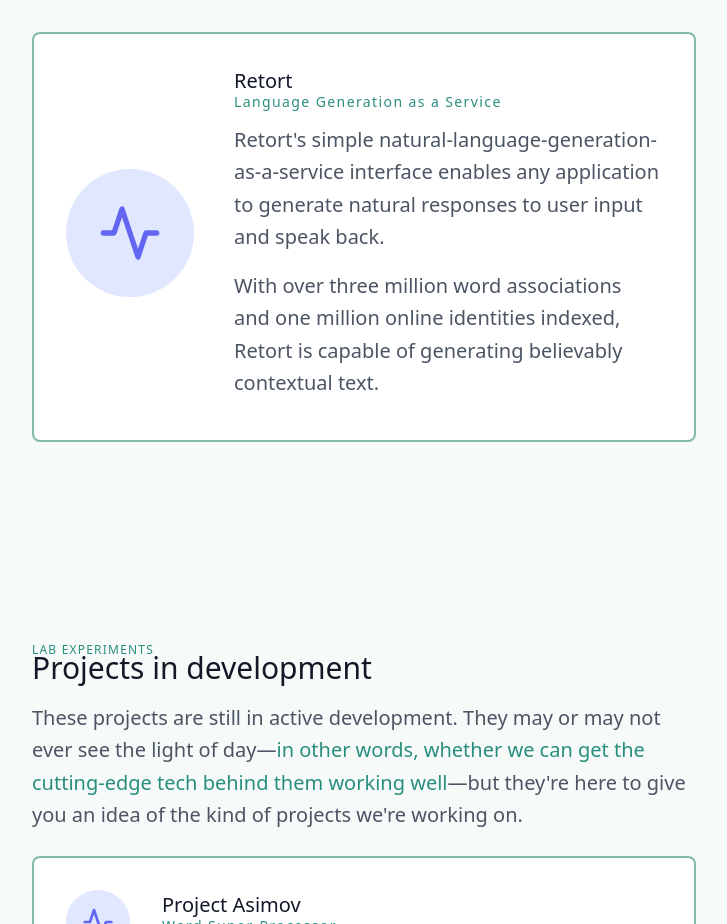
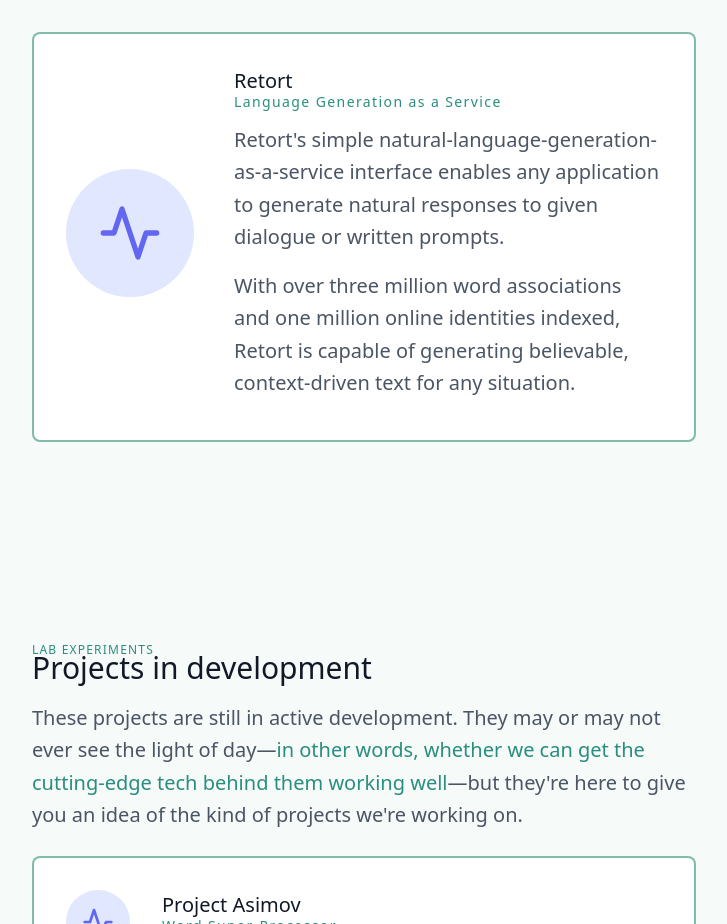
Before and after one commit to indentlabs/indentlabs.github.io, a plain HTML site: page index.html in a window 1280 px wide. Shown: the part 3480-4404 px from the top of the page, without its empty margins (436-1163 px from the left). Drawn offline with nearby package versions, Linux system fonts and the light colour scheme.

Commit message:
verbiage

```diff
--- a/index.html
+++ b/index.html
@@ -229,11 +229,11 @@
                 </h2>
                 <p class="leading-relaxed mb-4">
                   Retort's simple natural-language-generation-as-a-service interface enables any application
-                  to generate natural responses to user input and speak back.
+                  to generate natural responses to given dialogue or written prompts.
                 </p>
                 <p class="leading-relaxed">
                   With over three million word associations and one million online identities indexed, Retort
-                  is capable of generating believably contextual text.
+                  is capable of generating believable, context-driven text for any situation.
                 </p>
               </div>
             </div>
```
